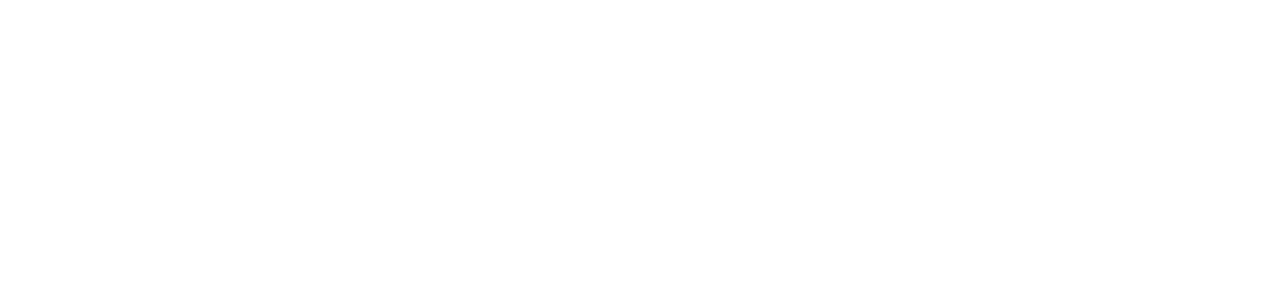
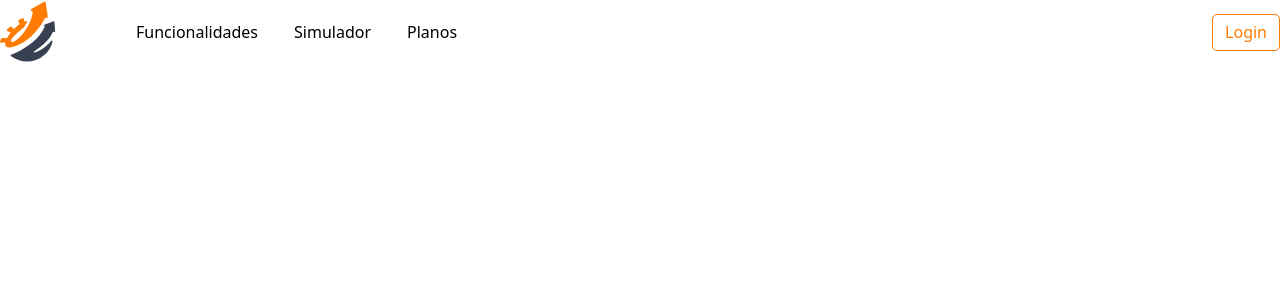
Before and after one commit to JonathanFerreirar/desInvest, a JavaScript app: page /navbar in a window 1280 px wide. Before the commit this address had no page. Shown: the top 300 px of the page. Built offline with nearby package versions, Linux system fonts and the light colour scheme.

Commit message:
:sparkless: feat: navbar prototype

```diff
--- a/src/Router.js
+++ b/src/Router.js
@@ -4,6 +4,7 @@
 import { Home } from "./pages/Home";
 import { Login } from "./pages/Login";
 import { Main } from "./laddingpage/main/Main";
+import { Navbar } from "./laddingpage/navbar/Navbar";
 
 const Router = () => {
   return (
@@ -14,6 +15,7 @@
           <Route path="/home" element={<Home />} />
           <Route path="/Login" element={<Login />} />
           <Route path="/section-main" element={<Main />} />
+          <Route path="/navbar" element={<Navbar />} />
         </Routes>
       </BrowserRouter>
     </div>
--- a/src/laddingpage/navbar/Navbar.js
+++ b/src/laddingpage/navbar/Navbar.js
@@ -1,11 +1,13 @@
+import { Button } from "../../components/button/Button";
 import img from "../logo/logo-oficial.svg";
 const Navbar = () => {
   return (
     <div className="m-0 box-border p-0">
-      <header className=" flex flex-wrap items-center justify-between">
+      <header className="flex items-center justify-between">
+        <div className="flex gap-x-20">
           <img src={img} />
           <nav>
-          <ul>
+            <ul className="flex gap-x-9 ">
               <li className="px-15 inline-block py-5">
                 <a href="#">Funcionalidades</a>
               </li>
@@ -17,6 +19,12 @@
               </li>
             </ul>
           </nav>
+        </div>
+        <div>
+          <Button outline className="border-primary-500">
+            Login
+          </Button>
+        </div>
       </header>
     </div>
   );
```
Lines whose indentation alone changed are shown as unchanged.
